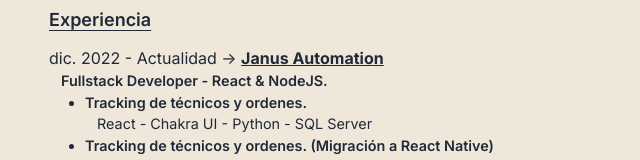
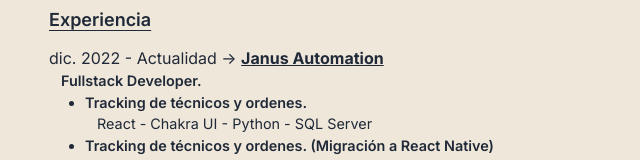
Before and after one commit to Octaviocossy/portfolio_2023, a Next.js app: page / in a window 1280 px wide. Shown: the part 629-789 px from the top of the page, without its empty margins (319-959 px from the left). Built offline with nearby package versions, Linux system fonts and the light colour scheme.

Commit message:
🖋️ Modify experience description

```diff
--- a/src/modules/mocks/experience.mock.ts
+++ b/src/modules/mocks/experience.mock.ts
@@ -10,7 +10,7 @@
     from: "dic. 2022",
     to: "Actualidad",
     company: "Janus Automation",
-    description: "Fullstack Developer - React & NodeJS",
+    description: "Fullstack Developer",
     url: "https://www.janusautomation.com/website/",
     projects: [
       {
```
